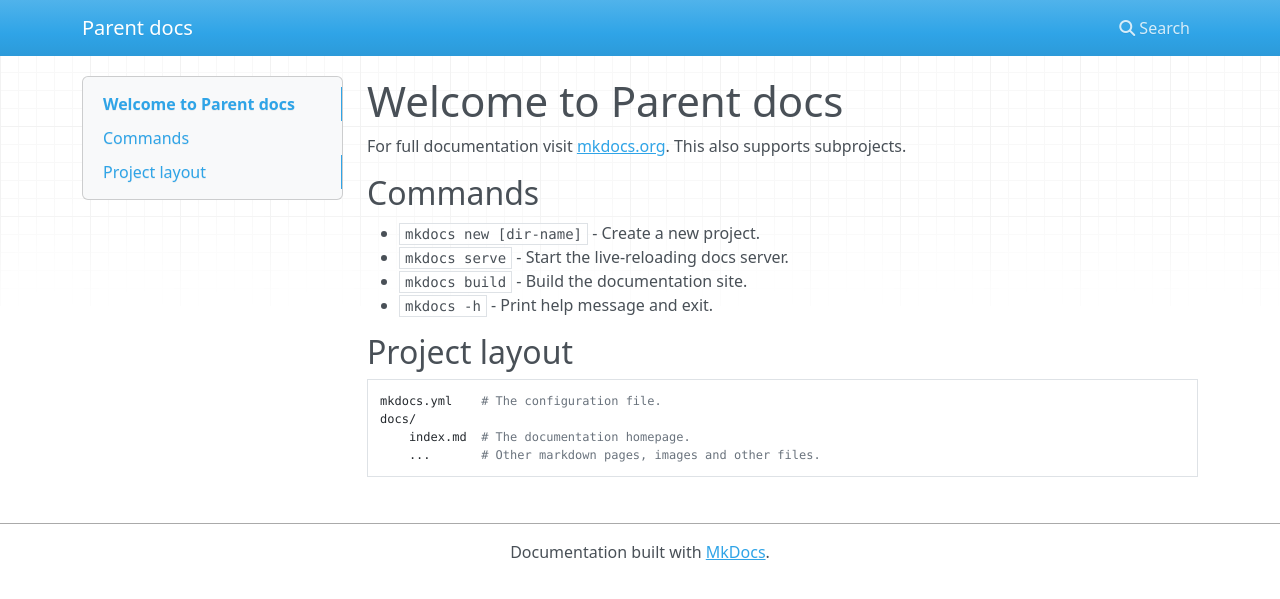
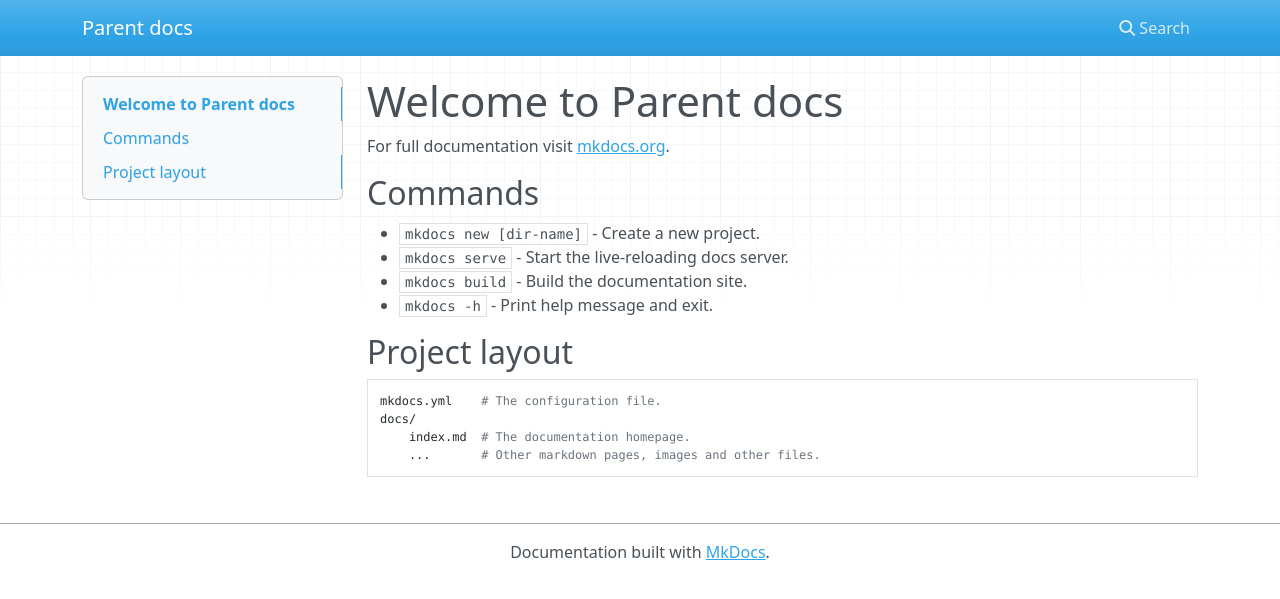
Before and after one commit to arvchristos/parent_rtd, an MkDocs documentation site: the page built from docs/index.md, in a window 1280 px wide. Shown: the top 599 px of the page. Built offline with MkDocs 1.6.1, drawn with Linux system fonts in a browser that asks for light colours; nearby versions of some CDN libraries.

Commit message:
Remove info

```diff
--- a/docs/index.md
+++ b/docs/index.md
@@ -1,6 +1,6 @@
 # Welcome to Parent docs
 
-For full documentation visit [mkdocs.org](https://www.mkdocs.org). This also supports subprojects.
+For full documentation visit [mkdocs.org](https://www.mkdocs.org).
 
 ## Commands
 
```
